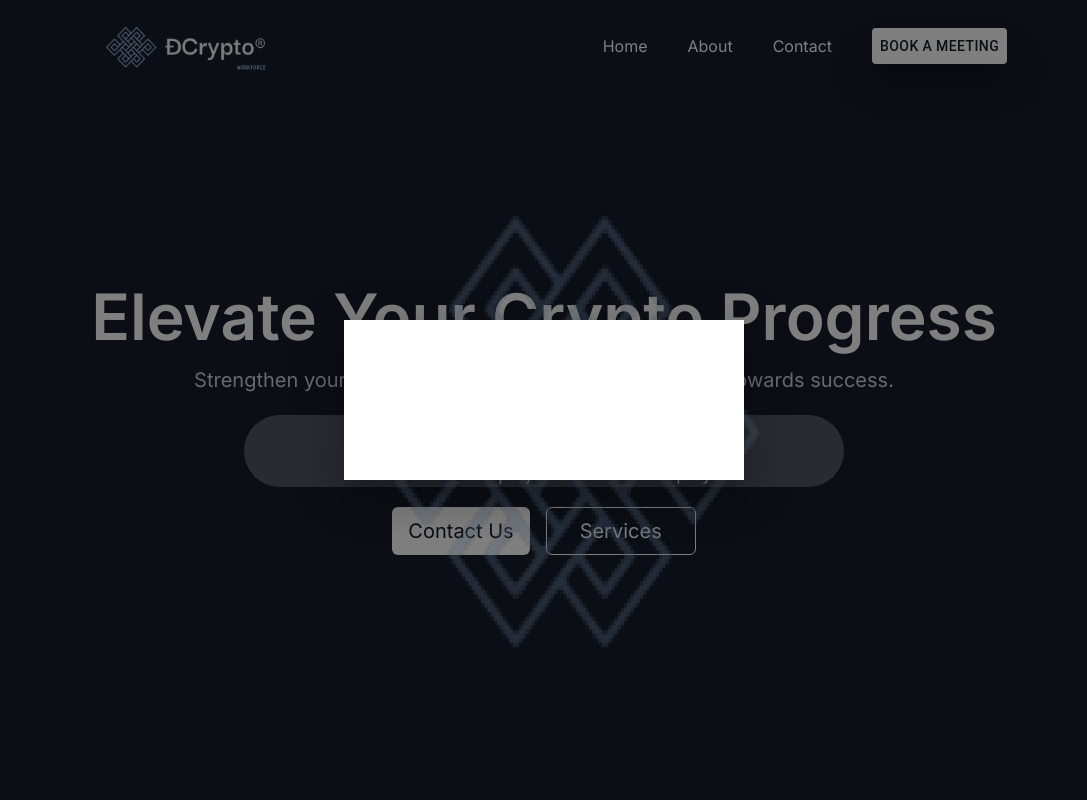
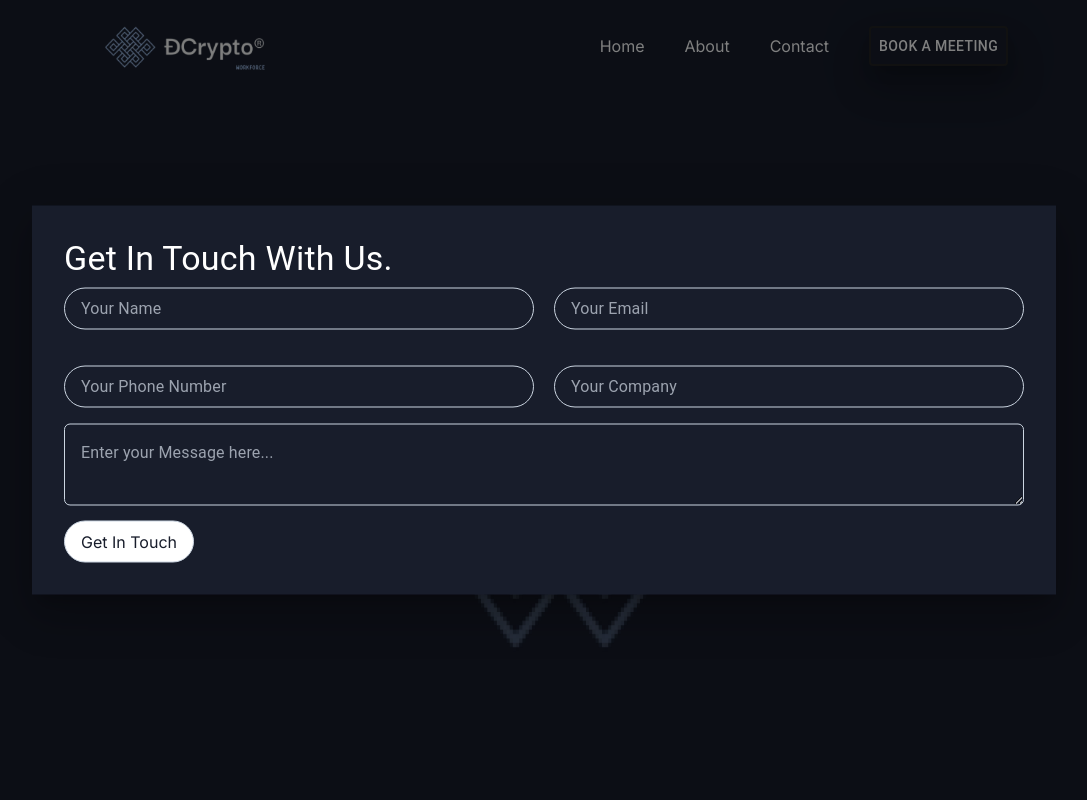
Before and after one commit to UnclePhil1/dcrypto, a Next.js app: page / in a window 1280 px wide. Both pictures are taken after a click on the button "BOOK A MEETING". Shown: the top 800 px of the page, without its empty margins (96-1183 px from the left). Built offline with nearby package versions, Linux system fonts and the light colour scheme.

Commit message:
added some

```diff
--- a/src/components/molecules/blog.jsx
+++ b/src/components/molecules/blog.jsx
@@ -38,52 +38,48 @@ const Blog = () => {
               </div>
               <div className="rounded-bl-md rounded-br-md bg-primary">
                 <Image
-                  src={Brand}
+                  src={Nft}
                   alt="Brand.png"
                   width={700}
                   height={300}
                   className="w-[100%] h-[100%]"
                 />
                 <div className="bg-slate-700 rounded-br-md rounded-bl-md flex flex-col justify-start items-start p-2 gap-4">
-                  <h3 className="text-start">
-                    The Ultimate Guide toBrand Building
-                  </h3>
-                  <p className="text-[15px] text-slate-300">19 April 2023</p>
+                  <h3 className="text-start">Introduction to Blockchain</h3>
+                  <p className="text-[15px] text-slate-300">23 August 2023</p>
                 </div>
               </div>
               <div className="rounded-bl-md rounded-br-md bg-primary">
                 <Image
-                  src={Brand}
+                  src={Cube}
                   alt="Brand.png"
                   width={700}
                   height={300}
                   className="w-[100%] h-[100%]"
                 />
                 <div className="bg-slate-700 rounded-br-md rounded-bl-md flex flex-col justify-start items-start p-2 gap-4">
-                  <h3 className="text-start">
-                    The Ultimate Guide toBrand Building
-                  </h3>
-                  <p className="text-[15px] text-slate-300">19 April 2023</p>
+                  <h3 className="text-start">NFT Trading and Minting</h3>
+                  <p className="text-[15px] text-slate-300">1 May 2023</p>
                 </div>
               </div>
               <div className="flex flex-col gap-5">
                 <div className="w-[100%] md:w-[250px] bg-slate-700 border border-slate-100 rounded-br-md rounded-md flex flex-col justify-start items-start p-2 gap-4">
-                  <h3 className="text-start">
-                    The Ultimate Guide toBrand Building
-                  </h3>
-                  <p className="text-[15px] text-slate-300">19 April 2023</p>
+                  <h3 className="text-start">Getting Started with Defi</h3>
+                  <p className="text-[15px] text-slate-300">
+                    If you are intrestied in defi
+                  </p>
                 </div>
                 <div className="w-[100%] md:w-[250px] bg-slate-700 border border-slate-100 rounded-br-md rounded-md flex flex-col justify-start items-start p-2 gap-4">
-                  <h3 className="text-start">
-                    The Ultimate Guide toBrand Building
-                  </h3>
-                  <p className="text-[15px] text-slate-300">19 April 2023</p>
+                  <h3 className="text-start">Blockchain</h3>
+                  <p className="text-[15px] text-slate-300">
+                    Facts about the Blockchain
+                  </p>
                 </div>
                 <div className="w-[100%] md:w-[250px] bg-slate-700 border border-slate-100 rounded-br-md rounded-md flex flex-col justify-start items-start p-2 gap-4">
-                  <h3 className="text-start">
-                    The Ultimate Guide toBrand Building
-                  </h3>
-                  <p className="text-[15px] text-slate-300">19 April 2023</p>
+                  <h3 className="text-start">Crypto Wallets</h3>
+                  <p className="text-[15px] text-slate-300">
+                    Examales and types of wallets
+                  </p>
                 </div>
               </div>
             </div>
--- a/src/components/molecules/introduction.jsx
+++ b/src/components/molecules/introduction.jsx
@@ -26,7 +26,7 @@ const Introduction = () => {
         </p>
         <div className="flex flex-row justify-center items-center bg-[#6e7381ad] mt-5 rounded-full gap-5 lg:gap-10 w-[100%] lg:w-[600px]">
           <div className="text-center">
-            <p className="text-[15px] md:text-[30px]">100+</p>
+            <p className="text-[15px] md:text-[30px]">50+</p>
             <p className="text-[13px] md:text-[18px]">Clients</p>
           </div>
           <Image
@@ -37,7 +37,7 @@ const Introduction = () => {
             className="w-[2px] h-[60px]"
           />
           <div className="text-center">
-            <p className="text-[15px] md:text-[30px]">100+</p>
+            <p className="text-[15px] md:text-[30px]">20+</p>
             <p className="text-[13px] md:text-[18px]">projects</p>
           </div>
           <Image
--- a/src/components/molecules/navbar.jsx
+++ b/src/components/molecules/navbar.jsx
@@ -5,7 +5,7 @@ import Image from "next/image";
 import Link from "next/link";
 import { useState } from "react";
 import Box from "@mui/material/Box";
-import Button from '@mui/material/Button';
+import Button from "@mui/material/Button";
 import Typography from "@mui/material/Typography";
 import Modal from "@mui/material/Modal";
 
@@ -14,45 +14,56 @@ const style = {
   top: "50%",
   left: "50%",
   transform: "translate(-50%, -50%)",
-  width: 400,
-  bgcolor: "background.paper",
-  borderRaduis: '20px',
+  width: '80%',
+  bgcolor: "#181D2B",
+  borderRaduis: "30px",
   boxShadow: 24,
   p: 4,
 };
 
+// const modalBox = {
+//   backgroundColor: "#181D2B",
+// }
+
 const stylebtn = {
-  color: '#181D2B',
-  bgcolor: "white",
+  color: "#fff",
+  backgroundColor: "#181D2B",
   borderRaduis: "20px",
+  border: "2px solid #222",
   boxShadow: 24,
   "&:hover": {
     backgroundColor: "#f5f5f5",
+    color: "#181D2B",
   },
 };
-
-
-
 
 const Navbar = () => {
   const [show, setShow] = useState(false);
   const [open, setOpen] = React.useState(false);
   const handleOpen = () => setOpen(true);
   const handleClose = () => setOpen(false);
+  const [successMessage, setSuccessMessage] = useState("");
 
   const handleShow = () => {
     setShow(!show);
   };
 
-  const ul = document.querySelector("ul");
+  const handleGetInTouch = () => {
+    // Hide or remove the modal
+    setOpen(false);
+    // Set the success message state variable
+    setSuccessMessage("Your message has been sent successfully!");
+  };
 
-  useEffect(() => {
-    if (ul) {
-      ul.addEventListener("load", () => {
-        ul.classList.remove("block");
-      });
-    }
-  }, [ul]);
+  // const ul = document.querySelector("ul");
+
+  // useEffect(() => {
+  //   if (ul) {
+  //     ul.addEventListener("load", () => {
+  //       ul.classList.remove("block");
+  //     });
+  //   }
+  // }, [ul]);
 
   return (
     <div
@@ -87,7 +98,9 @@ const Navbar = () => {
               Contact
             </Link>
           </li>
-          <Button onClick={handleOpen} sx={stylebtn}>Book a Meeting</Button>
+          <Button onClick={handleOpen} sx={stylebtn}>
+            Book a Meeting
+          </Button>
         </ul>
         <button
           className="w-10 cursor-pointer block lg:hidden z-10 mr-5"
@@ -105,14 +118,47 @@ const Navbar = () => {
         aria-describedby="modal-modal-description"
       >
         <Box sx={style}>
-          <Typography id="modal-modal-title" variant="h6" component="h2">
-            Text in a modal
+          <Typography id="modal-modal-title" variant="h4" component="h2">
+            Get In Touch With Us.
           </Typography>
-          <Typography id="modal-modal-description" sx={{ mt: 2 }}>
-            Duis mollis, est non commodo luctus, nisi erat porttitor ligula.
+          <Typography id="modal-modal-description">
+            <div className="grid grid-cols-1 md:grid-cols-2 gap-5 justify-center items-center">
+              <input
+                type="text"
+                name="name"
+                placeholder="Your Name"
+                className="w-[100%] py-2 px-4 rounded-full bg-primary text-slate-400 border border-slate-300 focus:outline-slate-700 my-2"
+              />
+              <input
+                type="email"
+                name="email"
+                placeholder="Your Email"
+                className="w-[100%] py-2 px-4 rounded-full bg-primary text-slate-400 border border-slate-300 focus:outline-slate-700 my-2"
+              />
+              <input
+                type="number"
+                name="number"
+                placeholder="Your Phone Number"
+                className="w-[100%] py-2 px-4 rounded-full bg-primary text-slate-400 border border-slate-300 focus:outline-slate-700 my-2"
+              />
+              <input
+                type="text"
+                name="comany"
+                placeholder="Your Company"
+                className="w-[100%] py-2 px-4 rounded-full bg-primary text-slate-400 border border-slate-300 focus:outline-slate-700 my-2"
+              />
+            </div>
+              <textarea
+                name="message"
+                id="message"
+                placeholder="Enter your Message here..."
+                className="w-[100%] bg-primary text-slate-400 border border-slate-300 focus:outline-slate-700 my-2 rounded-md p-4"
+              ></textarea>
           </Typography>
+          <button onClose={handleGetInTouch} className="py-2 px-4 rounded-full bg-white text-primary border border-slate-300 focus:outline-slate-700">Get In Touch</button>
         </Box>
       </Modal>
+      {successMessage && <div className="success-message absolute top-0 left-0">{successMessage}</div>}
     </div>
   );
 };
```
